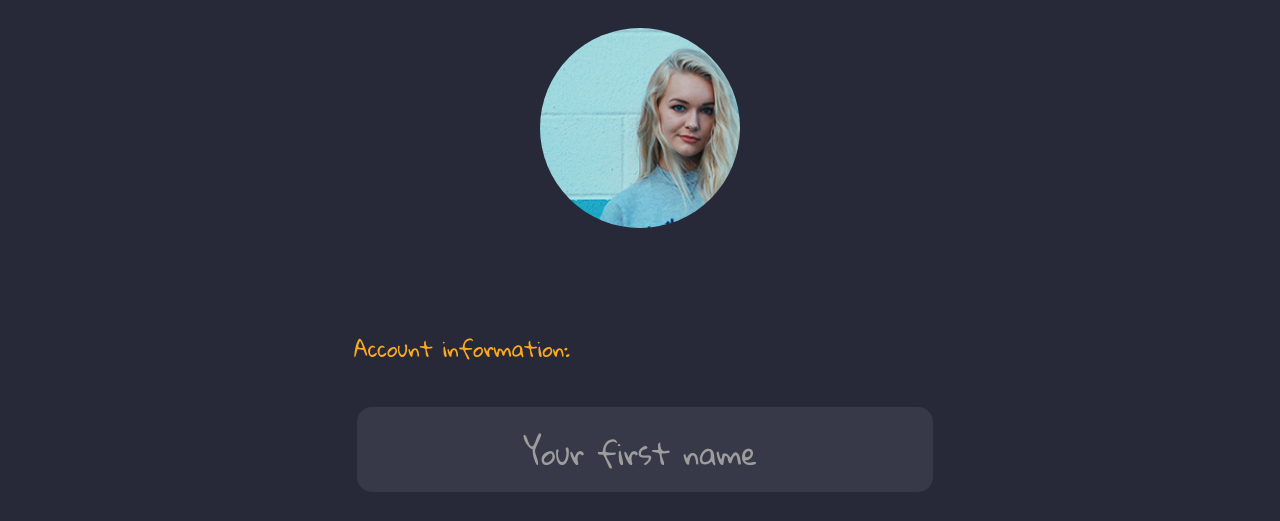
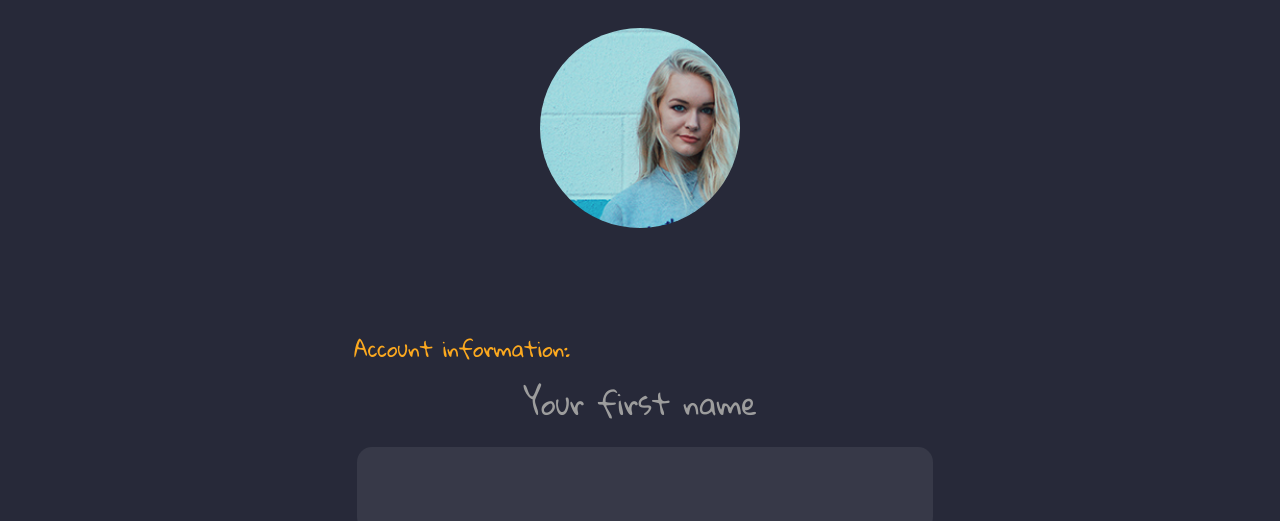
Before and after one commit to karolinavalentova2/kill-fly, a plain HTML site: page user.html in a window 1280 px wide. Shown: the part 297-818 px from the top of the page. Drawn offline with Linux system fonts and the light colour scheme.

Commit message:
floating labels commented out

```diff
--- a/form.css
+++ b/form.css
@@ -48,7 +48,6 @@ label {
     font-family: "Gloria Hallelujah", sans-serif;
     font-size: 1.8em;
     z-index: 5;
-    margin: 50px auto -90px auto;
     pointer-events: none;
     text-align: center;
   }
@@ -104,7 +103,10 @@ button[type="submit"] {
     border: none;
   }
 
-/* --- LABEL ANIMATION --- */
+/* --- LABEL ANIMATION ---
+label {
+        margin: 50px auto -90px auto;
+}
 
 .floatingLabel {
     animation: floatUp .3s forwards;
@@ -116,3 +118,4 @@ button[type="submit"] {
         font-size: 1em;
     }
 }
+*/
--- a/form.js
+++ b/form.js
@@ -41,7 +41,9 @@ function post() {
       });
   }
 
+/*
 // FLOATING LABELS ANIMATION
+
 
 const labels = document.querySelector("label");
 const inputFields = document.querySelector("input");
@@ -53,3 +55,4 @@ inputFields.addEventListener("focus", () => {
 inputFields.addEventListener("blur", () => {
   labels.classList.remove("floatingLabel");
 });
+*/
```
